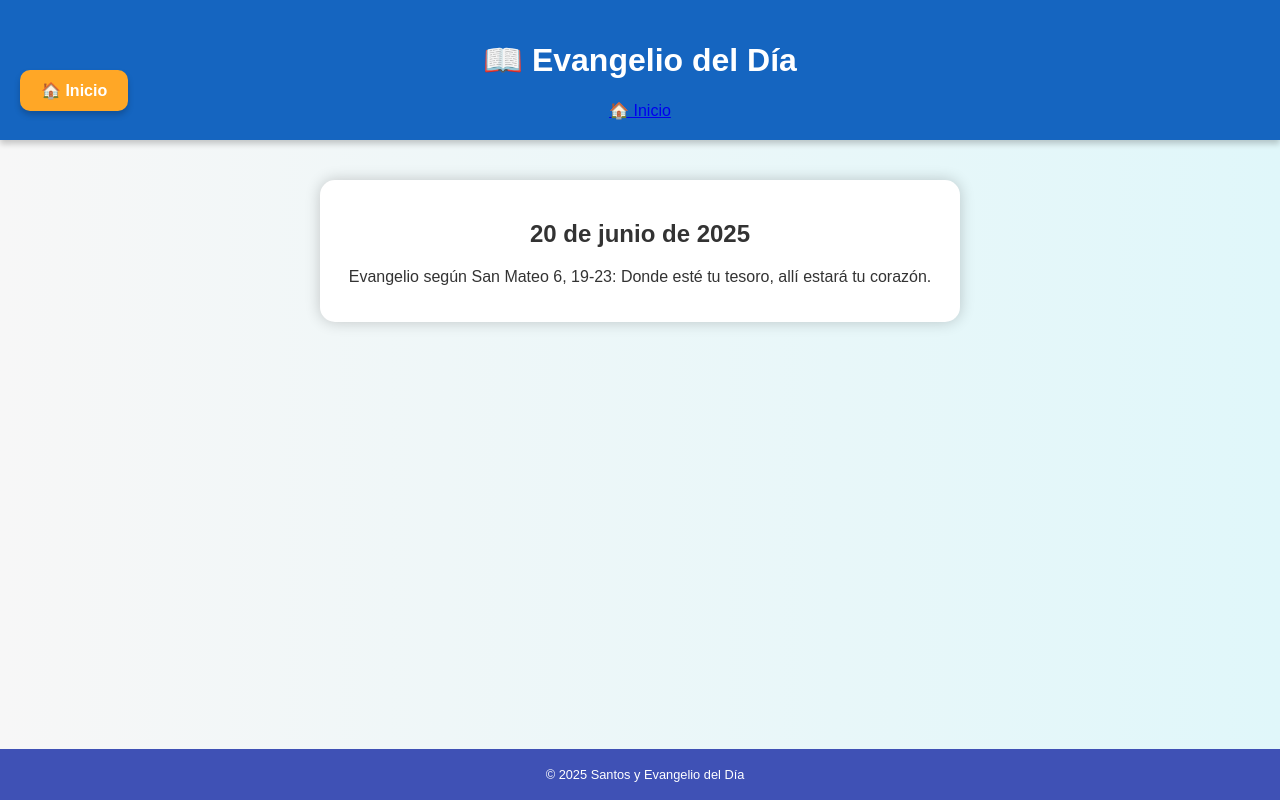
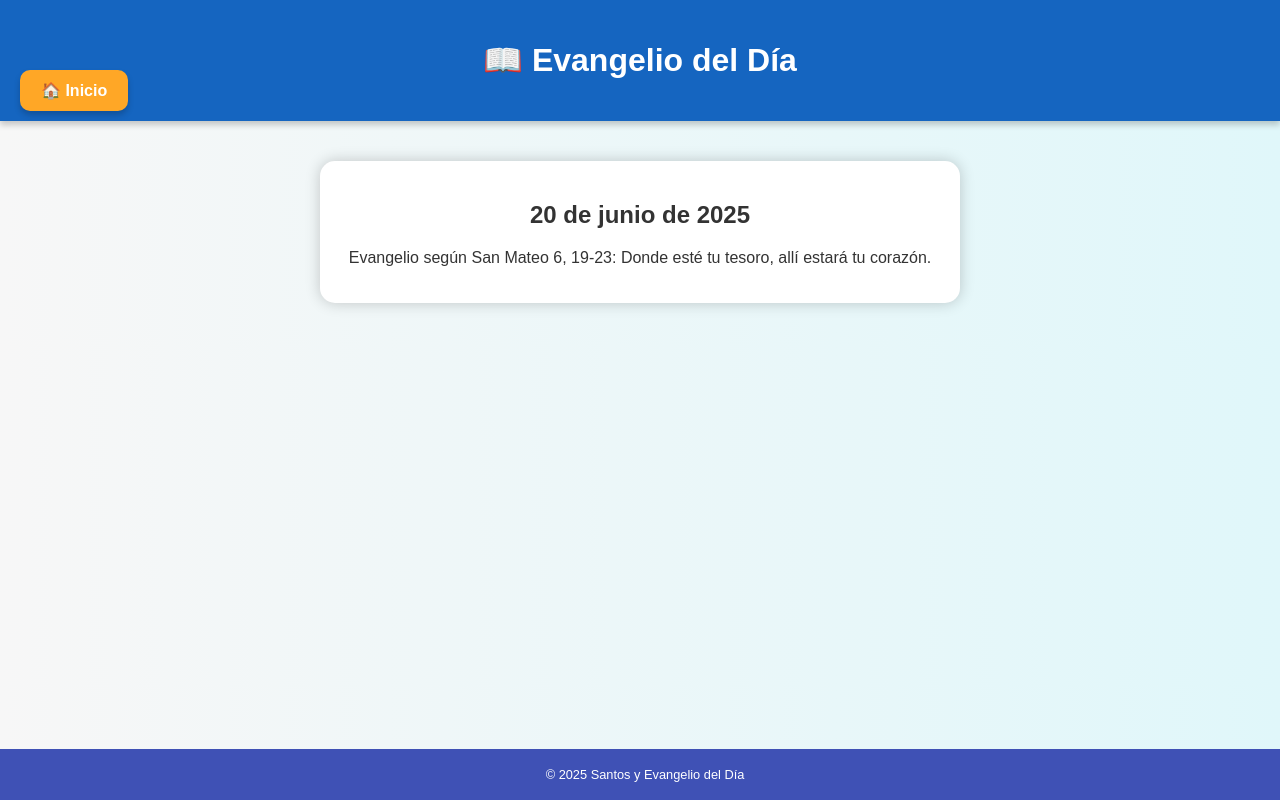
Before and after one commit to jisaac456/Servus-Dei, a plain HTML site: page evangelio.html in a window 1280 px wide. Drawn offline with Linux system fonts and the light colour scheme.

Commit message:
Update evangelio.html

```diff
--- a/evangelio.html
+++ b/evangelio.html
@@ -10,7 +10,6 @@
 <body>
     <header>
         <h1>📖 Evangelio del Día</h1>
-        <a href="index.html">🏠 Inicio</a>
     </header>
 
     <main>
```
